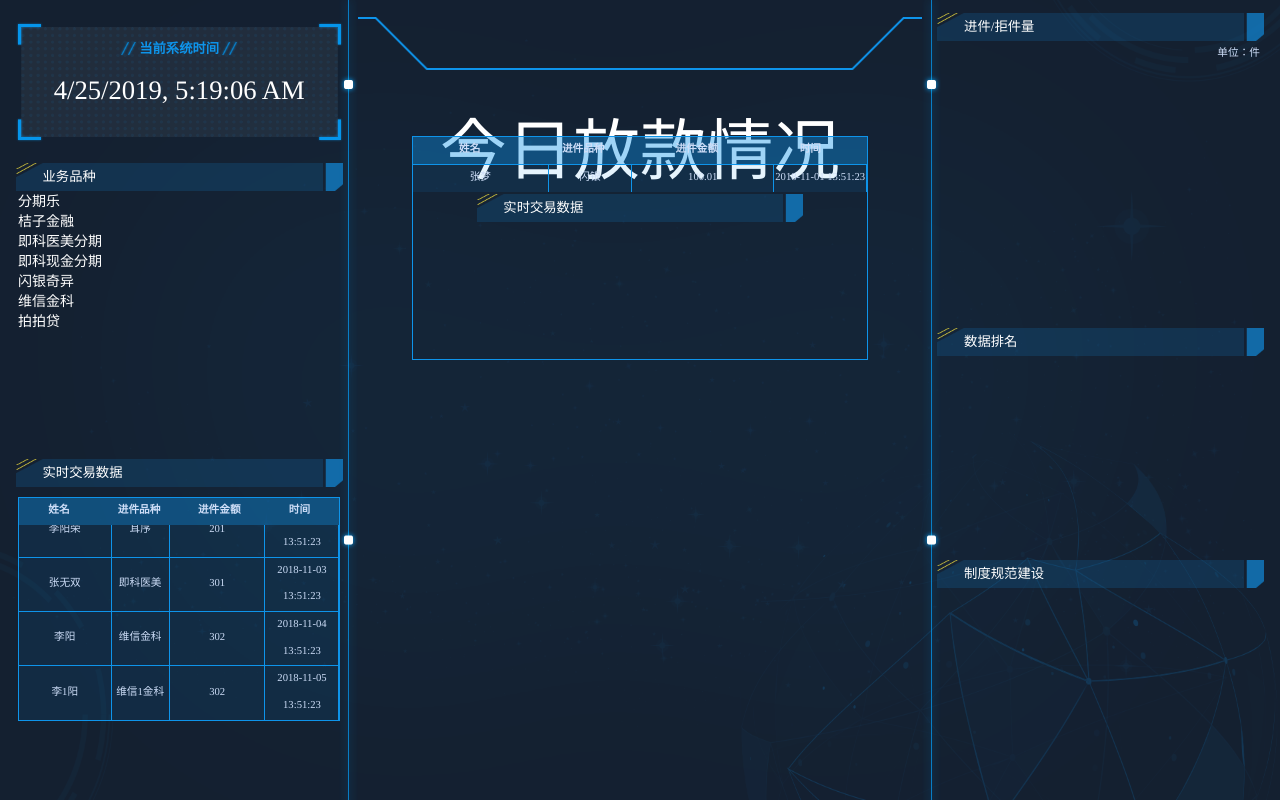
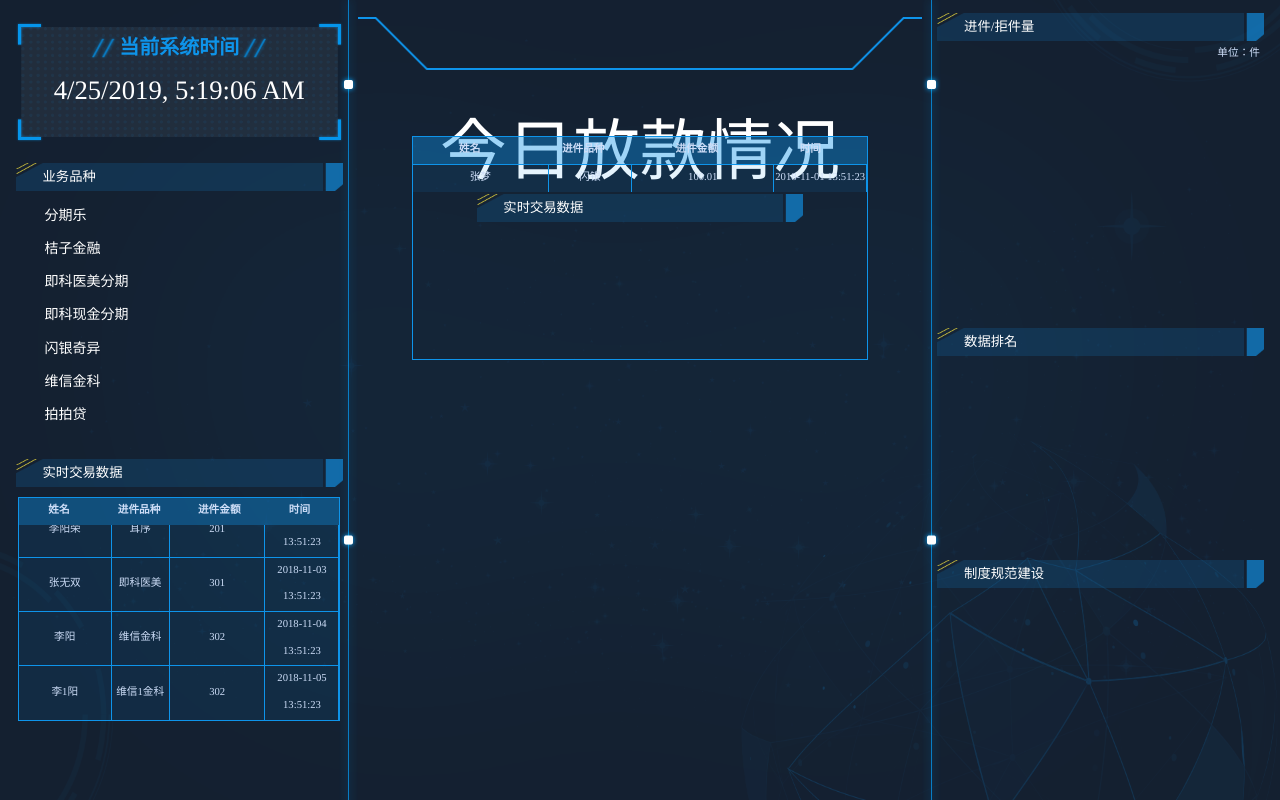
Before and after one commit to jindazhong4/shao, a plain HTML site: page index.html in a window 1280 px wide. Drawn offline with Linux system fonts and the light colour scheme; a script that the page names is missing.

Commit message:
左侧字体优化

```diff
--- a/index.html
+++ b/index.html
@@ -25,7 +25,7 @@
                 <div class="title-box">
                     <h6>业务品种</h6>
                 </div>
-                <div class="chart-box pie-chart" style="">
+                <div class="chart-box pie-chart typeList" style="">
 				    <h1>分期乐</h1>
 					<h1>桔子金融</h1>
 					<h1>即科医美分期</h1>
--- a/src/style.css
+++ b/src/style.css
@@ -280,9 +280,9 @@ tbody tr {
     line-height: 0.8rem;
     text-align: center;
     background: url(../images/title_bg01.png) center center no-repeat;
-    font-size: 0.2rem;
+    font-size: 0.3rem;
     color: #0e94ea;
-    background-size: 1.8rem 0.25rem;
+    background-size: 2.7rem 0.355rem;
     font-weight: 900;
 }
 
@@ -1023,6 +1023,10 @@ tbody tr {
     height: 0.42rem;
     line-height: 0.42rem;
     margin-left: 0.4rem;
+}
+
+.typeList>h1{
+    padding: 0.2rem 0 0 0.4rem;
 }
 
 .title-box>p>span {
```
